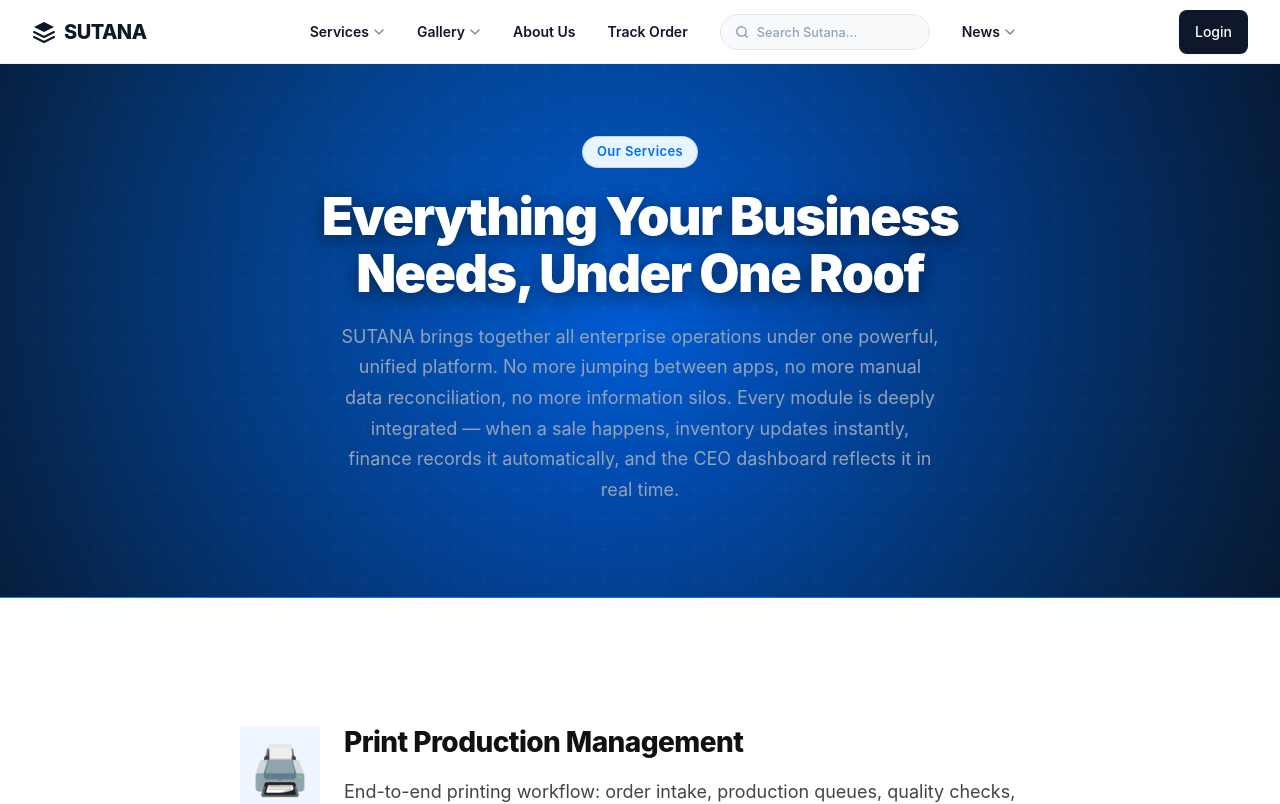
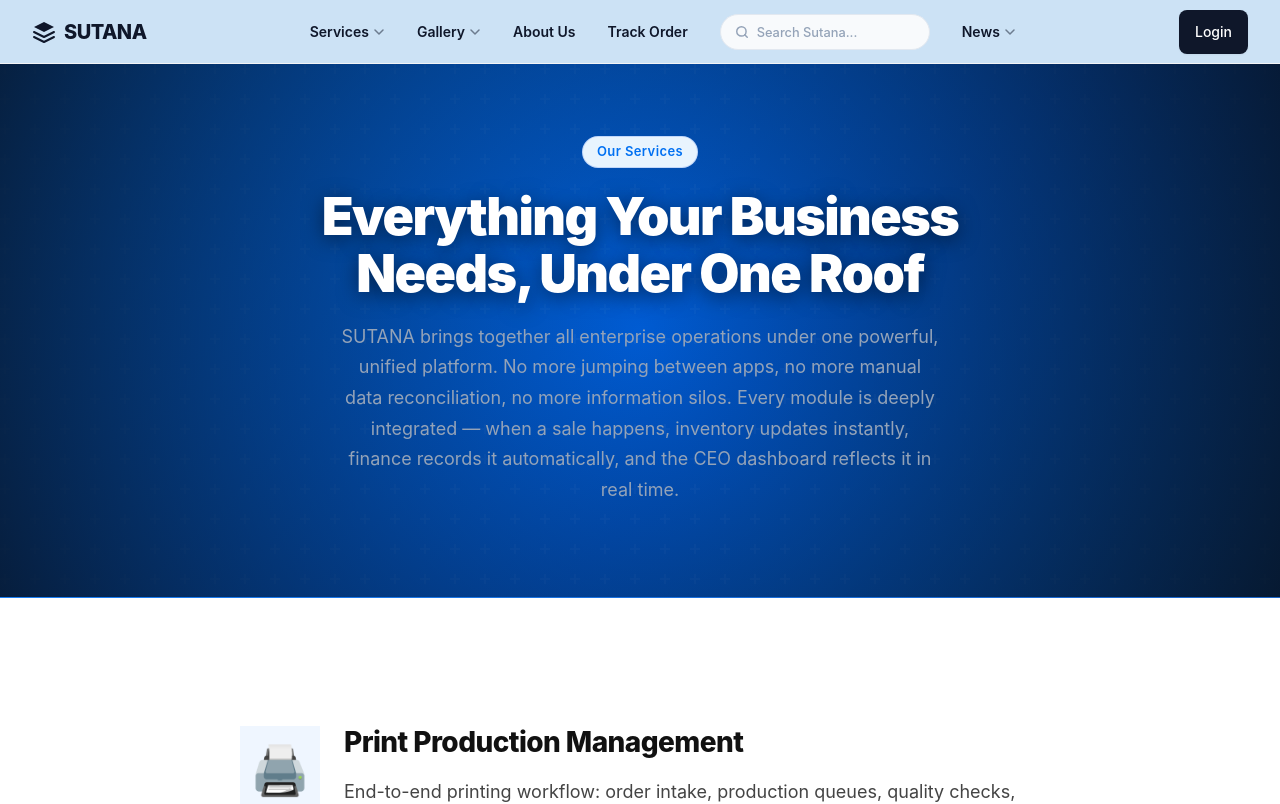
Before and after one commit to misraky/SUTANA-EMS, a React (Vite) app in the folder frontend/: page /services in a window 1280 px wide. Shown: the top 804 px of the page. Built offline with nearby package versions, Linux system fonts and the light colour scheme; no server answers.

Commit message:
update PublicLayout.css

```diff
--- a/frontend/src/pages/LandingPage/PublicLayout.css
+++ b/frontend/src/pages/LandingPage/PublicLayout.css
@@ -1709,7 +1709,7 @@ body.dark-theme {
   position: sticky;
   top: 0;
   z-index: 50;
-  background-color: rgba(255, 255, 255, 0.8);
+  background-color: #CCE2F5;
   backdrop-filter: blur(12px);
   -webkit-backdrop-filter: blur(12px);
   border-bottom: 1px solid #f3f4f6; /* border-gray-100 */
```
